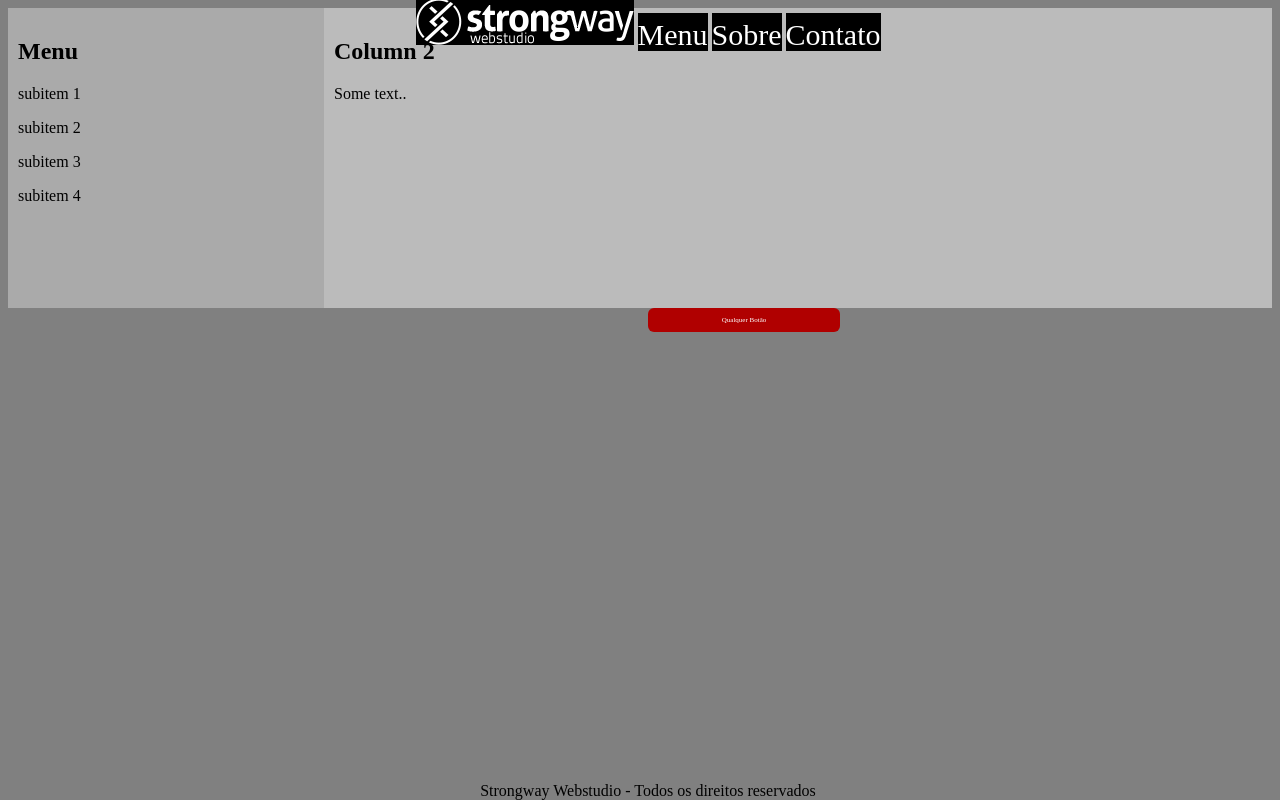
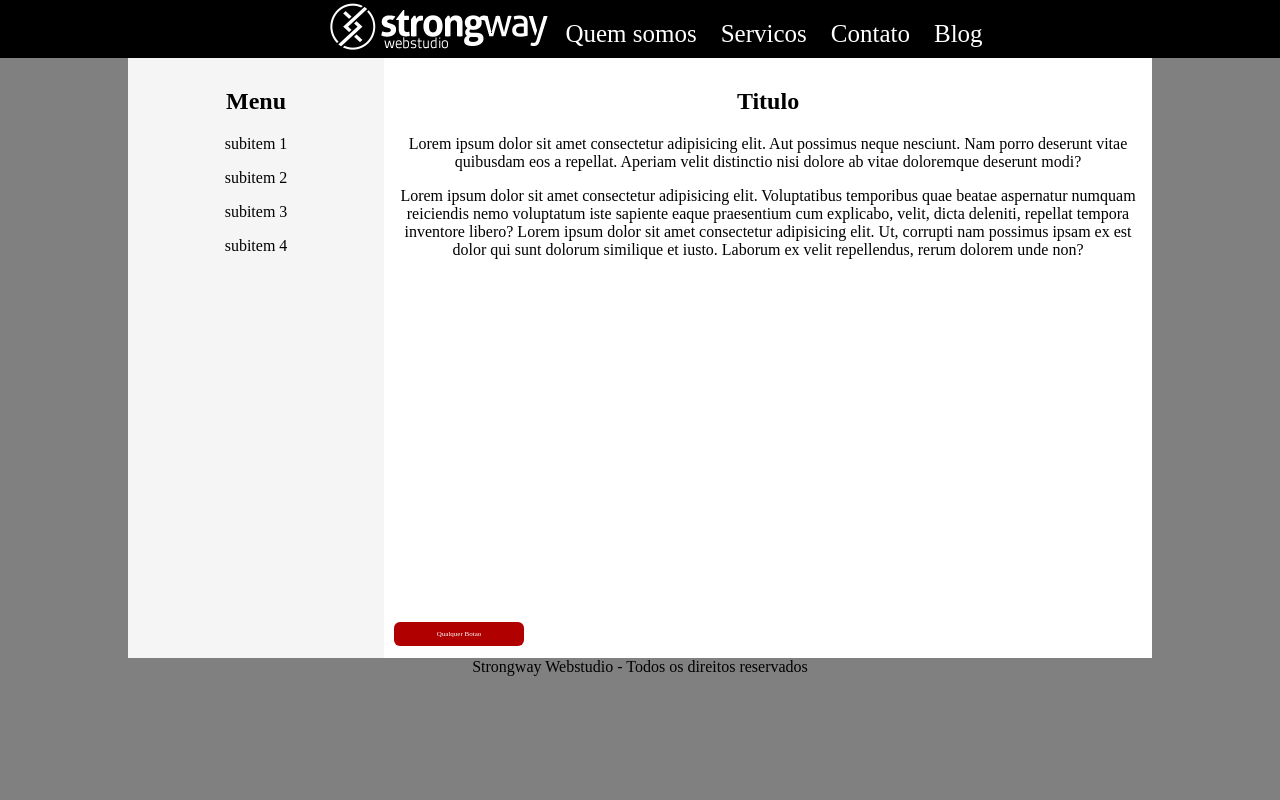
Before and after one commit to thiagups/website-teste, a website built with Vite: page index.html in a window 1280 px wide. Built offline with nearby package versions, Linux system fonts and the light colour scheme.

Commit message:
Teste Strong

```diff
--- a/index.html
+++ b/index.html
@@ -8,14 +8,15 @@
 
 <body>
     <ul id="nav">
-        <img src="logotipo.png" alt="" id="img">
-        <li>Menu</li>
-        <li>Sobre</li>
-        <li>Contato</li>
+        <img src="logotipo.png" alt="Strongway" id="logo">
+        <li id="li">Quem somos</li>
+        <li id="li">Servicos</li>
+        <li id="li">Contato</li>
+        <li id="li">Blog</li>
     </ul>
 
     <div class="row">
-        <div class="column left" style="background-color:#aaa;">
+        <div class="column left" style="background-color:whitesmoke;">
             <h2>Menu</h2>
             <p>subitem 1</p>
             <p>subitem 2</p>
@@ -23,14 +24,17 @@
             <p>subitem 4</p>
         </div>
 
-        <div class="column right" style="background-color:#bbb;">
-            <h2>Column 2</h2>
-            <p>Some text..</p>
+        <div class="column right" style="background-color:white;">
+            <h2>Titulo</h2>
+            <p>Lorem ipsum dolor sit amet consectetur adipisicing elit. Aut possimus neque nesciunt. Nam porro deserunt vitae quibusdam eos a repellat. Aperiam velit distinctio nisi dolore ab vitae doloremque deserunt modi?</p>
+          <p>Lorem ipsum dolor sit amet consectetur adipisicing elit. Voluptatibus temporibus quae beatae aspernatur numquam reiciendis nemo voluptatum iste sapiente eaque praesentium cum explicabo, velit, dicta deleniti, repellat tempora inventore libero? Lorem ipsum dolor sit amet consectetur adipisicing elit. Ut, corrupti nam possimus ipsam ex est dolor qui sunt dolorum similique et iusto. Laborum ex velit repellendus, rerum dolorem unde non?</p>
+      <div class="button">
+         <button type="button">
+        Qualquer Botao
+    </button>
         </div>
-    </div>
-    <button type="button">
-        Qualquer Botão
-    </button>
+</div>
+</div>
 
     <footer>
         Strongway Webstudio - Todos os direitos reservados
--- a/style.css
+++ b/style.css
@@ -1,69 +1,86 @@
-* {box-sizing: border-box;}
 
-body {background-color: gray;}
+* {
+  box-sizing: border-box;
+  }
+
+body {
+  background-color: gray;
+  margin-top: 0%;
+  margin-left: 0%;
+  margin-right: 0%;
+  font-family: Vertana;
+}
+
 
 #nav {
-    color: white;
-    list-style: none;
-    position: fixed;
-    margin-top: -10px; width: 100%;
-    font-family: Product Sans;
-    font-size: 20;
-    text-align:center;
-    padding-left:0px;
+  color: white;
+  margin-top: 0%;
+  margin-bottom: 0%;
+  position: relative;
+  background: black;
+  width: 100%;
+  text-align: center;
 }
 
-#img {
-  background-color: black;
+#logo {
+    display: inline;
+    border: solid;
+    vertical-align: top;
+  border-color: black
 }
 
-#nav li{
-width: 200px;
-height: 60px;
-display: inline;
-text-align: center;
-padding-top: 5px;
-background-color: black;
-font-size: 30px; }
+#li{
+  display: inline-flex;
+  flex-wrap: wrap;
+  flex-direction: column;
+  align-content: center;
+  justify-content: flex-start;
+  margin: 10px 10px 10px;
+  padding-top: 10px;
+  background-color: black;
+  font-size: 25px; }
 
 .column {
-        float: left;
-        padding: 10px;
-        height: 300px;
+  float: left;
+  padding: 10px;
+        height: 600px;
         }
 
 .left {
-width: 25%; }
+  text-align: -webkit-center;
+  margin-left: 10%;
+  width: 20%; }
 
 .right {
-width: 75%; }
+  text-align: -webkit-center;
+  margin-right: 10%;
+  position: relative;
+  width: 60%; }
 
+.row {
+  background-color: #c5bfbf;
+}
 
-.row:after {
-            content: "";
-            display: table;
-            clear: both;
-           }
-
-button
-    {
-    position: absolute;
+button{
+    color: white;
     border: none;
     border-radius: 6px;
-    color: white;
     padding: 8px 10px;
     font-size: 7px;
     background-color: #B00000;
-    margin-left: 50%;
-    margin-right: 50%;
-
-    width: 15%;
+    width: 130px;
     font-family: Product Sans;
     }
 
+.button {
+  justify-content: center;
+  position: absolute;
+  bottom: 2%;
+
+}
+
 footer
     {
-    position: fixed;
     bottom: 0;
     width: 100%;
     text-align: center;
```
